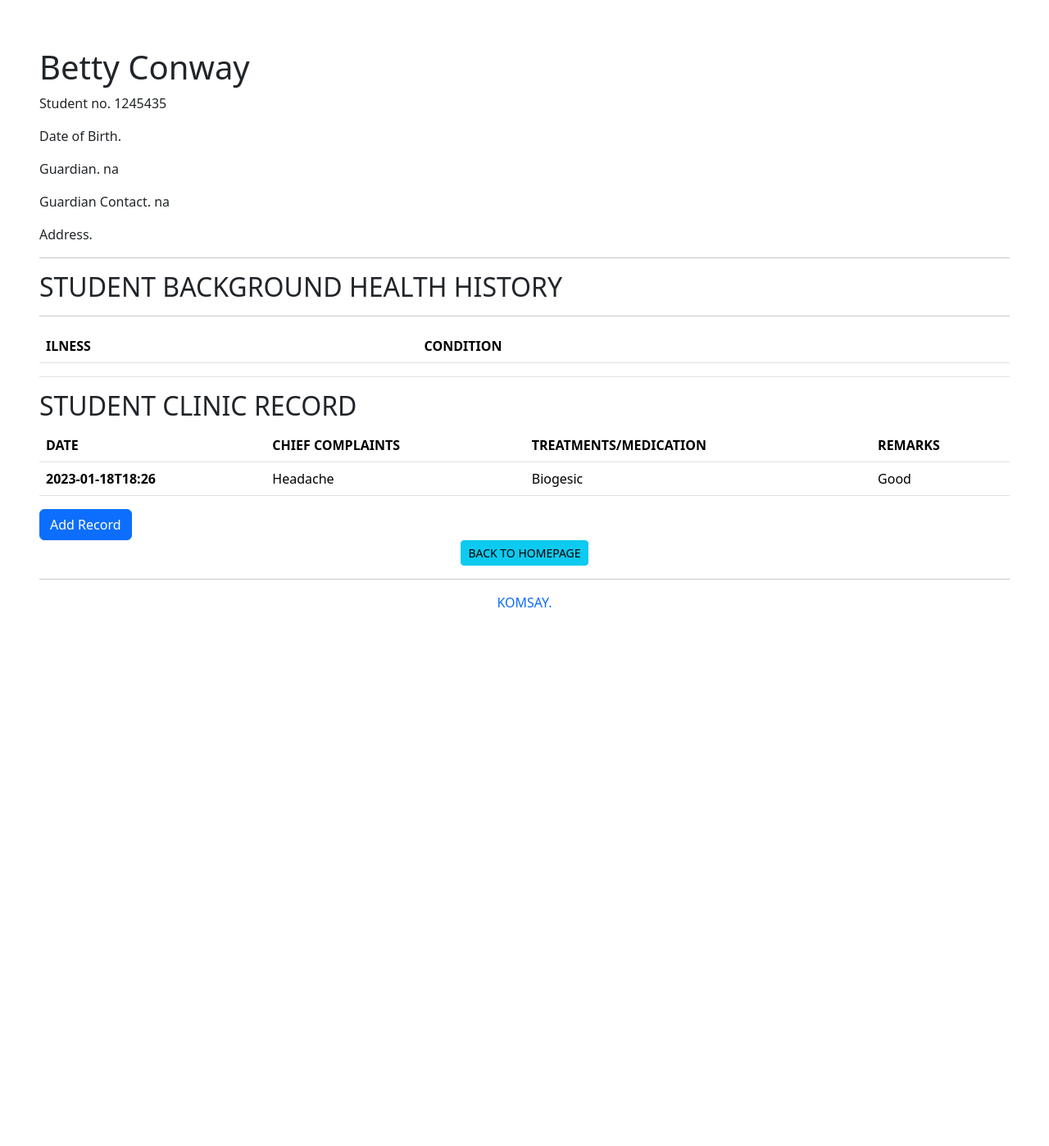
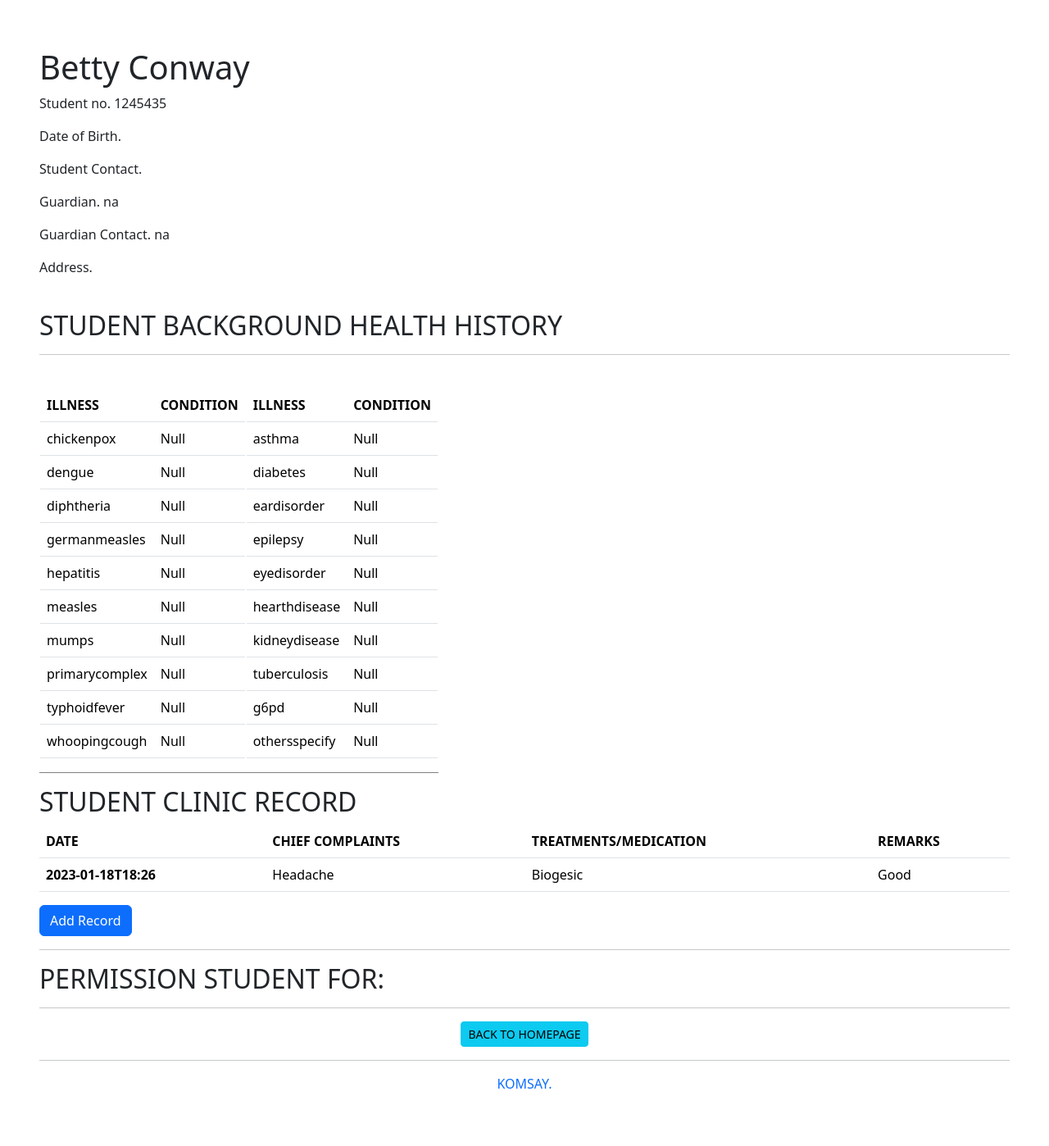
Before and after one commit to comphonetechy/OLOPSC_CLINIC, a Django app: page /22/detail/ in a window 1280 px wide. Shown: the part 189-1587 px from the top of the page at 82% size. Before the commit the page ends 930 px from the top, so only its background shows below. Run offline with Django 4.2, Linux system fonts and the light colour scheme; data comes from the database, SQL or seed files in the repository; both versions use the stored data as it was after the commit; lists and menus that the app fills with data are empty.

Commit message:
new update

```diff
--- a/DjangoProject/students/models.py
+++ b/DjangoProject/students/models.py
@@ -11,6 +11,8 @@
     #BACKGROUND HEALTH
     def __str__(self):
         return self.first_name + " " + self.last_name
+
+# UNDER THE STUDENT BACKGROUND HEALTH CHECK
 """ chickenpox
     dengue
     diphtheria
@@ -34,7 +36,8 @@
     #PERMISSION GRANTED FOR (PLEASE CHECK)
     treatment_of_sudden_illness_or_injuries
     giving_initial_medication
-    take_to_hospital_if_emergency"""
+    take_to_hospital_if_emergency
+"""
 
 
 
--- a/DjangoProject/students/templates/students/add.html
+++ b/DjangoProject/students/templates/students/add.html
@@ -29,6 +29,10 @@
           <input type="number" name="student_number" id="student_number" class="form-control">
       </div>
       <div class="form-group">
+        <label for="">Address</label>
+        <input type="text" name="address" id="address" class="form-control">
+    </div>
+      <div class="form-group">
           <label for="">Guardian Name</label>
           <input type="text" name="guardian_name" id="guardian_name" class="form-control">
       </div>
--- a/DjangoProject/students/templates/students/student_detail.html
+++ b/DjangoProject/students/templates/students/student_detail.html
@@ -9,25 +9,118 @@
     <h1>{{ student.first_name }} {{ student.last_name}}</h1>
     <p>Student no. {{ student.student_number }}</p>
     <p>Date of Birth.</p>
+    <p>Student Contact.</p>
     <p>Guardian. {{ student.guardian_name }}</p>
     <p>Guardian Contact. {{ student.guardian_contact}}</p>
     <p>Address.</p>
-    <hr>
+    <br>
     <h2>STUDENT BACKGROUND HEALTH HISTORY</h2>
     <hr>
-    <table class="table table-hover">
-      <thead>
+    <div class="table">
+      <table>
         <tr>
-          <th scope="col">ILNESS</th>
-          <th scope="col">CONDITION</th>
-        </tr>
-      </thead>
-      <tbody>
-        <tr>
-          <td></td>
-          <th scope="row"></th>
+          <td>
+            <table class="table table-hover" cellpadding="15">
+              <tr>
+                <th scope="row">ILLNESS</th>
+                <th scope="row">CONDITION</th>
+              </tr>
+              <tr>
+                <td>chickenpox</td>
+                <td>Null</td>
+              </tr>
+              <tr>
+                <td>dengue</td>
+                <td>Null</td>
+              </tr>
+              <tr>
+                <td>diphtheria</td>
+                <td>Null</td>
+              </tr>
+              <tr>
+                <td>germanmeasles</td>
+                <td>Null</td>
+              </tr>
+              <tr>
+                <td>hepatitis</td>
+                <td>Null</td>
+              </tr>
+              <tr>
+                <td>measles</td>
+                <td>Null</td>
+              </tr>
+              <tr>
+                <td>mumps</td>
+                <td>Null</td>
+              </tr>
+              <tr>
+                <td>primarycomplex</td>
+                <td>Null</td>
+              </tr>
+              <tr>
+                <td>typhoidfever</td>
+                <td>Null</td>
+              </tr>
+              <tr>
+                <td>whoopingcough</td>
+                <td>Null</td>
+              </tr>
+
+            </table>
+          </td>
+          <br>
+          <td>
+            <table class="table table-hover" cellpadding="15">
+              <tr>
+                <th scope="row">ILLNESS</th>
+                <th scope="row">CONDITION</th>
+              </tr>
+              <tr>
+                <td>asthma</td>
+                <td>Null</td>
+              </tr>
+              <tr>
+                <td>diabetes</td>
+                <td>Null</td>
+              </tr>
+              <tr>
+                <td>eardisorder</td>
+                <td>Null</td>
+              </tr>
+              <tr>
+                <td>epilepsy</td>
+                <td>Null</td>
+              </tr>
+              <tr>
+                <td>eyedisorder</td>
+                <td>Null</td>
+              </tr>
+              <tr>
+                <td>hearthdisease</td>
+                <td>Null</td>
+              </tr>
+              <tr>
+                <td>kidneydisease</td>
+                <td>Null</td>
+              </tr>
+              <tr>
+                <td>tuberculosis</td>
+                <td>Null</td>
+              </tr>
+              <tr>
+                <td>g6pd  </td>
+                <td>Null</td>
+              </tr>
+              <tr>
+                <td>othersspecify</td>
+                <td>Null</td>
+              </tr>
+            </table>
+          </td>
+          </td>
         </tr>
       </table>
+    </div>
     <h2>STUDENT CLINIC RECORD</h2>
     <table class="table table-hover">
         <thead>
@@ -54,7 +147,9 @@
         </tbody>
       </table>
       <a href="{% url 'students:addstudentrecord' student.id %}" class="btn btn-primary">Add Record</a>
-
+      <hr>
+      <h2>PERMISSION STUDENT FOR:</h2>
+      <hr>
     <div class="text-center">
     <a id="back" class="btn btn-sm btn-info" onclick="yousure()">BACK TO HOMEPAGE</a>
     <script>
@@ -69,7 +164,6 @@
         }
     }
     </script>
-
 </div>
 
 {% endblock %}
```
Also changed, not shown: DjangoProject/db.sqlite3.
